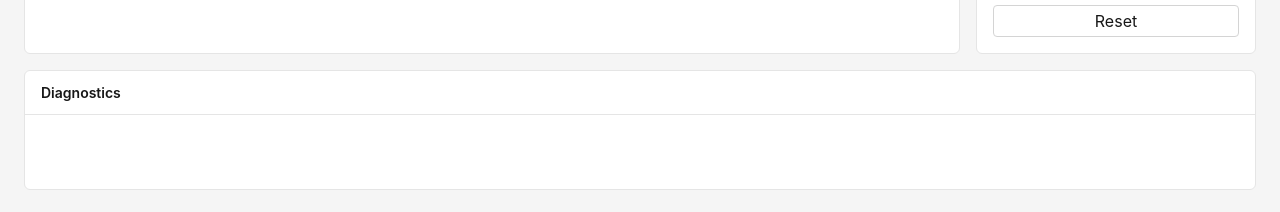
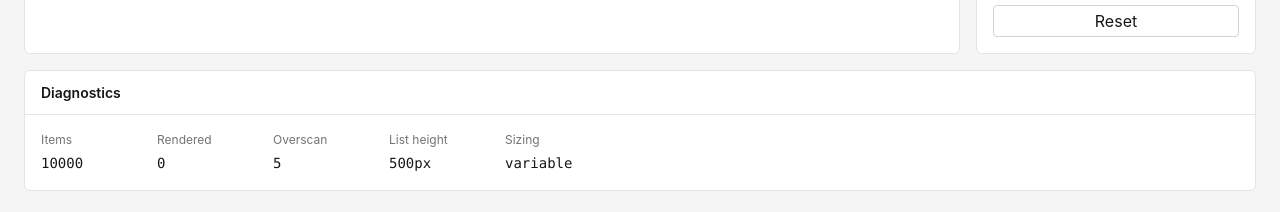
Before and after one commit to EthanHaller/react-dynamic-virtualization, a React (Vite) app in the folder react-dynamic-virtualization-sandbox/: page / in a window 1280 px wide. Shown: the part 692-904 px from the top of the page. Built offline with nearby package versions, Linux system fonts and the light colour scheme.

Commit message:
feat: add diagnostics panel to sandbox (#23)

```diff
--- a/react-dynamic-virtualization-sandbox/src/App.tsx
+++ b/react-dynamic-virtualization-sandbox/src/App.tsx
@@ -1,4 +1,6 @@
 import "./App.css"
+import { useState } from "react"
+import { DiagnosticsPanel } from "./components/diagnostics/DiagnosticsPanel"
 import { ConfigurationPanel } from "./components/controls/ConfigurationPanel"
 import { useSandboxConfig } from "./config/useSandboxConfig"
 import { BasicScenario } from "./scenarios/basic/BasicScenario"
@@ -12,6 +14,7 @@ const scenarios = [
 ]
 
 function App() {
+  const [renderedItemCount, setRenderedItemCount] = useState(0)
   const { config, updateConfig, resetConfig } = useSandboxConfig()
 
   return (
@@ -45,7 +48,10 @@ function App() {
             <div className="panel-header">
               <h2>Experiment</h2>
             </div>
-            <BasicScenario config={config} />
+            <BasicScenario
+              config={config}
+              onRenderedItemCountChange={setRenderedItemCount}
+            />{" "}
           </section>
 
           <aside className="panel configuration-panel">
@@ -61,11 +67,10 @@ function App() {
           </aside>
         </div>
 
-        <section className="panel diagnostics-panel">
-          <div className="panel-header">
-            <h2>Diagnostics</h2>
-          </div>
-        </section>
+        <DiagnosticsPanel
+          config={config}
+          renderedItemCount={renderedItemCount}
+        />
       </main>
     </div>
   )
--- /dev/null
+++ b/react-dynamic-virtualization-sandbox/src/components/diagnostics/DiagnosticsPanel.css
@@ -0,0 +1,24 @@
+.diagnostics-content {
+  display: flex;
+  flex-wrap: wrap;
+  gap: var(--space-4);
+  padding: var(--space-4);
+}
+
+.diagnostic-value {
+  display: flex;
+  flex-direction: column;
+  gap: var(--space-1);
+  min-width: 100px;
+}
+
+.diagnostic-value span {
+  color: var(--color-text-secondary);
+  font-size: var(--font-size-xs);
+}
+
+.diagnostic-value strong {
+  font-family: var(--font-mono);
+  font-size: var(--font-size-sm);
+  font-weight: 500;
+}
--- /dev/null
+++ b/react-dynamic-virtualization-sandbox/src/components/diagnostics/DiagnosticsPanel.tsx
@@ -0,0 +1,42 @@
+import type { SandboxConfig } from "../../config/types"
+import "./DiagnosticsPanel.css"
+
+type DiagnosticsPanelProps = {
+  config: SandboxConfig
+  renderedItemCount: number
+}
+
+export function DiagnosticsPanel({
+  config,
+  renderedItemCount,
+}: DiagnosticsPanelProps) {
+  return (
+    <section className="panel diagnostics-panel">
+      <div className="panel-header">
+        <h2>Diagnostics</h2>
+      </div>
+
+      <div className="diagnostics-content">
+        <DiagnosticValue label="Items" value={config.itemCount} />
+        <DiagnosticValue label="Rendered" value={renderedItemCount} />
+        <DiagnosticValue label="Overscan" value={config.overscan} />
+        <DiagnosticValue label="List height" value={`${config.listHeight}px`} />
+        <DiagnosticValue label="Sizing" value={config.itemSizing} />
+      </div>
+    </section>
+  )
+}
+
+type DiagnosticValueProps = {
+  label: string
+  value: string | number
+}
+
+function DiagnosticValue({ label, value }: DiagnosticValueProps) {
+  return (
+    <div className="diagnostic-value">
+      <span>{label}</span>
+      <strong>{value}</strong>
+    </div>
+  )
+}
--- a/react-dynamic-virtualization-sandbox/src/scenarios/basic/BasicScenario.tsx
+++ b/react-dynamic-virtualization-sandbox/src/scenarios/basic/BasicScenario.tsx
@@ -1,4 +1,4 @@
-import { useMemo } from "react"
+import { useMemo, useRef } from "react"
 import { VirtualizedList } from "../../../../react-dynamic-virtualization/src"
 import type { SandboxConfig } from "../../config/types"
 import { createItemSizes, createItems } from "../../data"
@@ -7,9 +7,15 @@ import "./BasicScenario.css"
 
 type BasicScenarioProps = {
   config: SandboxConfig
+  onRenderedItemCountChange: (count: number) => void
 }
 
-export function BasicScenario({ config }: BasicScenarioProps) {
+export function BasicScenario({
+  config,
+  onRenderedItemCountChange,
+}: BasicScenarioProps) {
+  const renderedItems = useRef(new Set<string>())
+
   const items = useMemo(() => createItems(config.itemCount), [config.itemCount])
 
   const itemSizes = useMemo(
@@ -30,6 +36,16 @@ export function BasicScenario({ config }: BasicScenarioProps) {
     ],
   )
 
+  function handleItemRef(itemId: string, element: HTMLDivElement | null) {
+    if (element) {
+      renderedItems.current.add(itemId)
+    } else {
+      renderedItems.current.delete(itemId)
+    }
+
+    onRenderedItemCountChange(renderedItems.current.size)
+  }
+
   return (
     <div className="basic-scenario">
       <VirtualizedList
@@ -39,10 +55,12 @@ export function BasicScenario({ config }: BasicScenarioProps) {
         overscan={config.overscan}
         renderItem={(item, { ref, style }) => (
           <BasicItem
-            key={item.id}
             item={item}
             height={itemSizes[item.index]}
-            ref={ref}
+            ref={(element) => {
+              ref(element)
+              handleItemRef(item.id, element)
+            }}
             style={style}
           />
         )}
```
